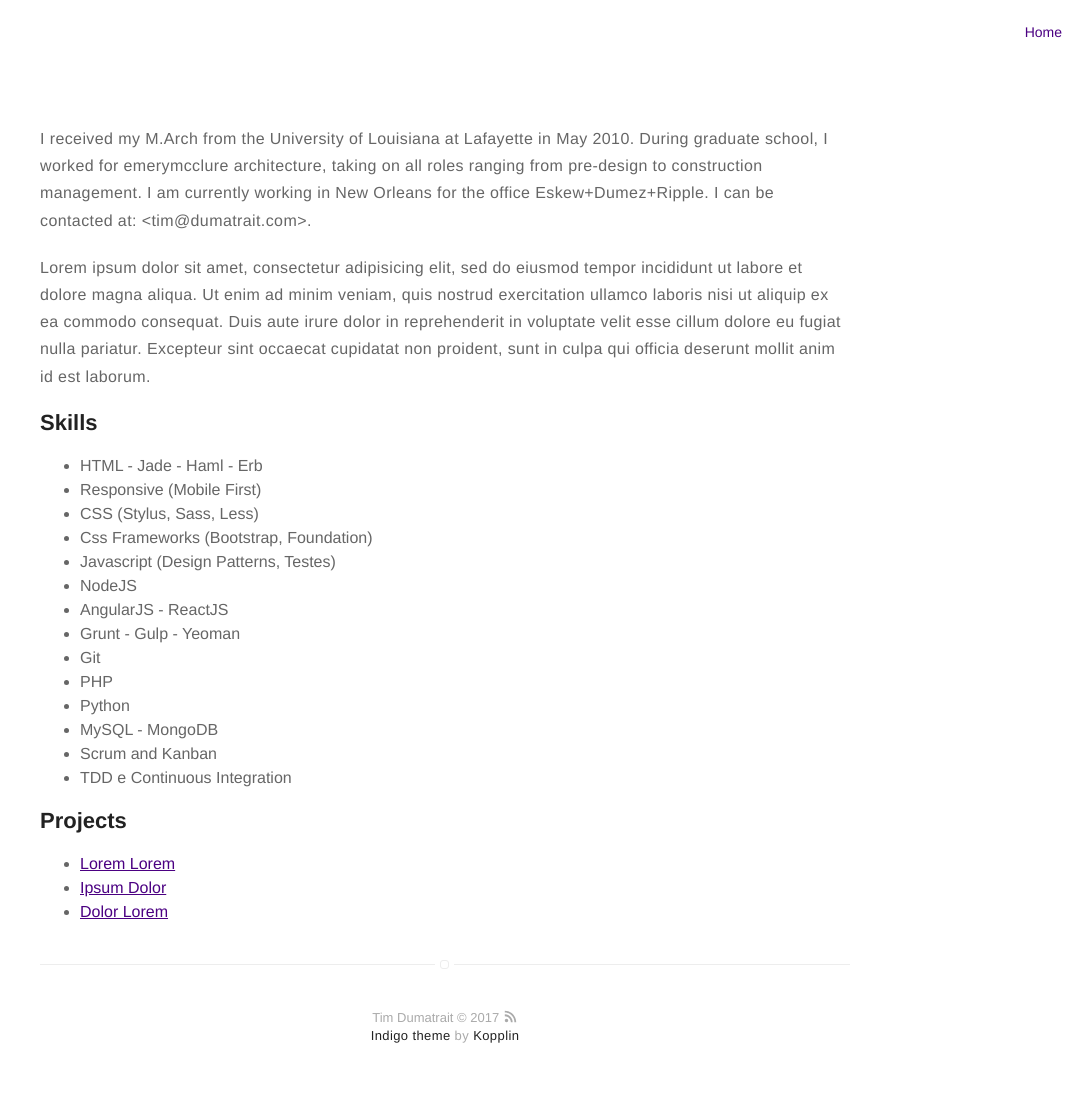
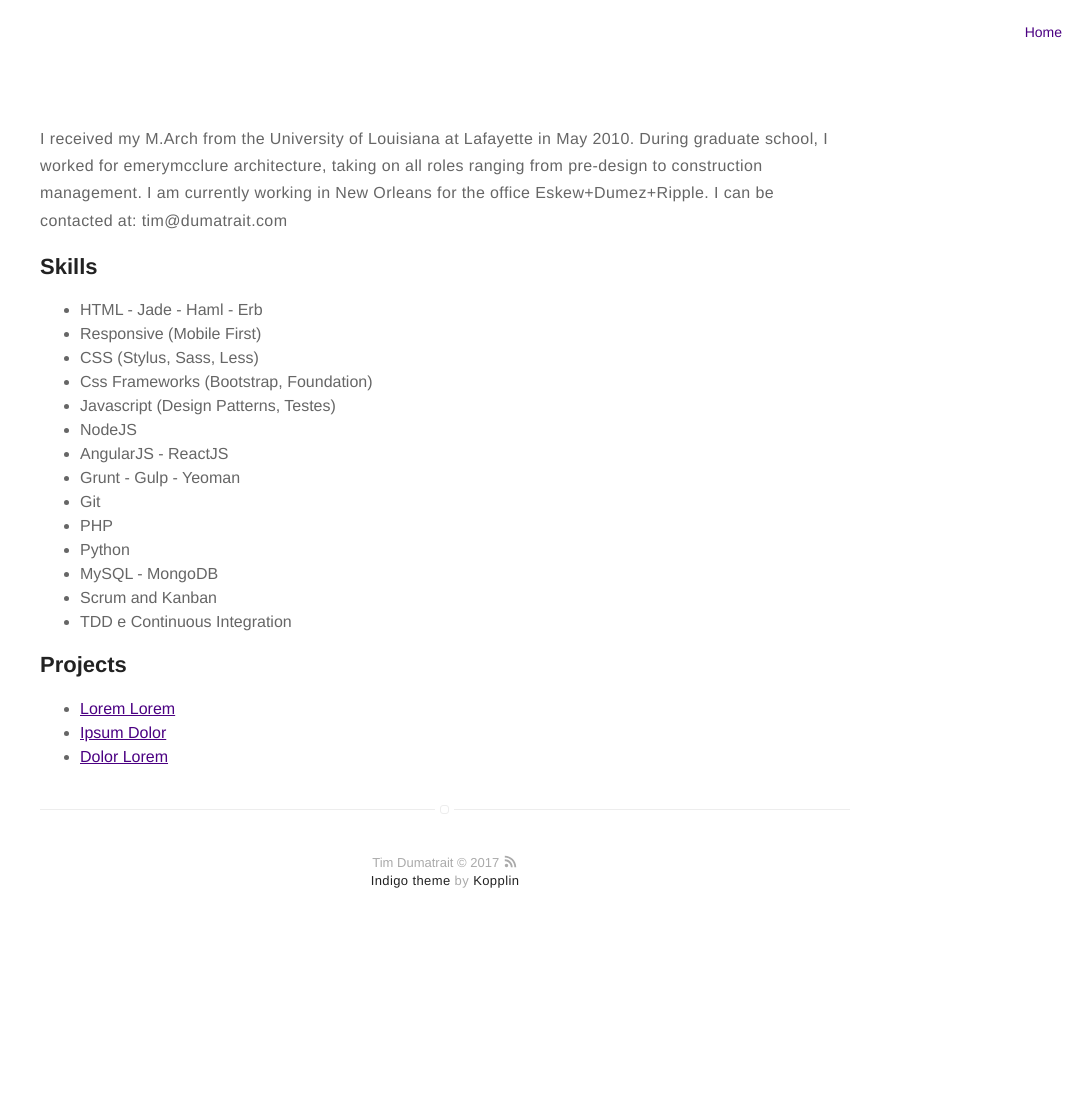
Before and after one commit to appareil/appareil.github.io, a Jekyll site: the page built from about.md, in a window 1280 px wide. Shown: the whole page, without its empty margins (195-1280 px from the left). Built offline with Jekyll 4.4.1, drawn with Linux system fonts in a browser that asks for light colours; after the commit the page ends 952 px from its top, so only the background shows below that.

Commit message:
Edited about page
about.md

```diff
--- a/about.md
+++ b/about.md
@@ -6,14 +6,7 @@
 
 I am currently working in New Orleans for the office Eskew+Dumez+Ripple.
 
-I can be contacted at: <tim@dumatrait.com>.</p>
-
-<p>Lorem ipsum dolor sit amet, consectetur adipisicing elit, sed do eiusmod
-tempor incididunt ut labore et dolore magna aliqua. Ut enim ad minim veniam,
-quis nostrud exercitation ullamco laboris nisi ut aliquip ex ea commodo
-consequat. Duis aute irure dolor in reprehenderit in voluptate velit esse
-cillum dolore eu fugiat nulla pariatur. Excepteur sint occaecat cupidatat non
-proident, sunt in culpa qui officia deserunt mollit anim id est laborum.</p>
+I can be contacted at: tim@dumatrait.com</p>
 
 <h2>Skills</h2>
 
```
